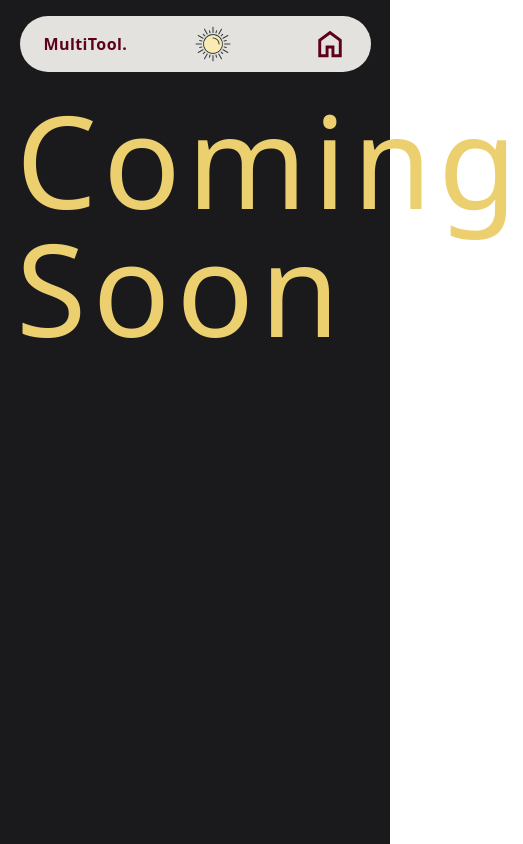
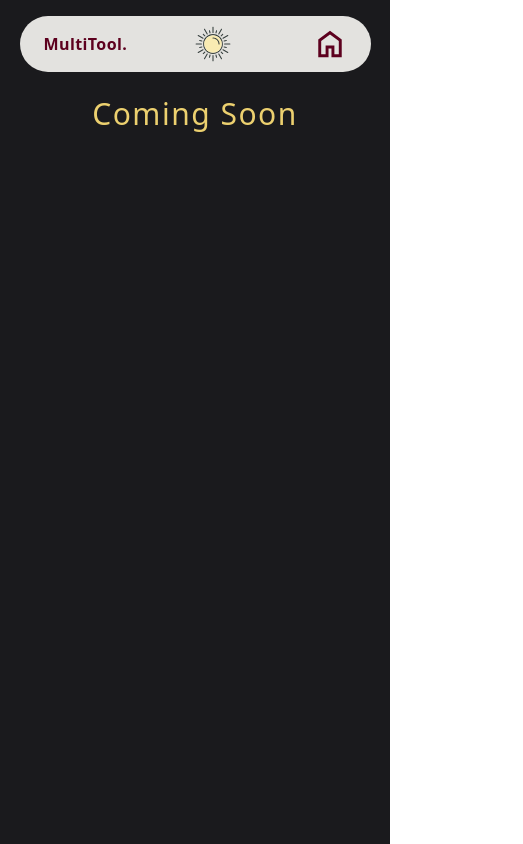
Before and after one commit to MultiTool-team/MultiTool-Frontend, a React (Vite) app: page /weather in a window 390 px wide. Shown: the whole page, 523 px wide, since content can reach past the window. Built offline with nearby package versions, Linux system fonts and the light colour scheme.

Commit message:
center the text and add responsive text size

```diff
--- a/src/components/Weather/Weather.tsx
+++ b/src/components/Weather/Weather.tsx
@@ -7,7 +7,9 @@ const Weather: React.FC = () => {
       <SEO title='Weather' />
       <div className='comingSoon'>
         <div>
-          <h1 className='comingSoonText text text-9xl'>Coming Soon</h1>
+          <h1 className='comingSoonText text text-center text-3xl sm:text-5xl md:text-7xl xl:text-9xl'>
+            Coming Soon
+          </h1>
         </div>
       </div>
     </div>
```
